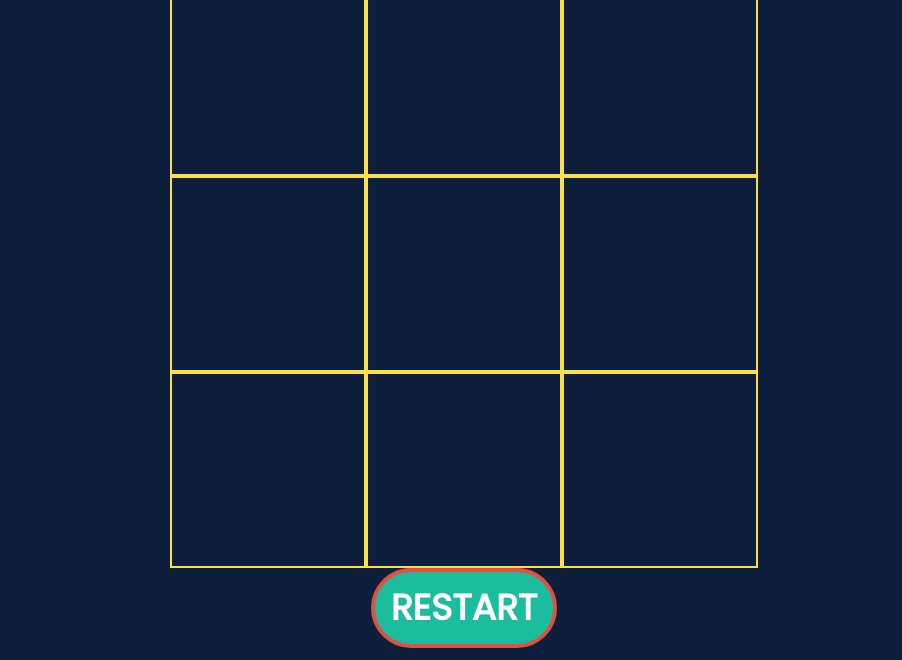
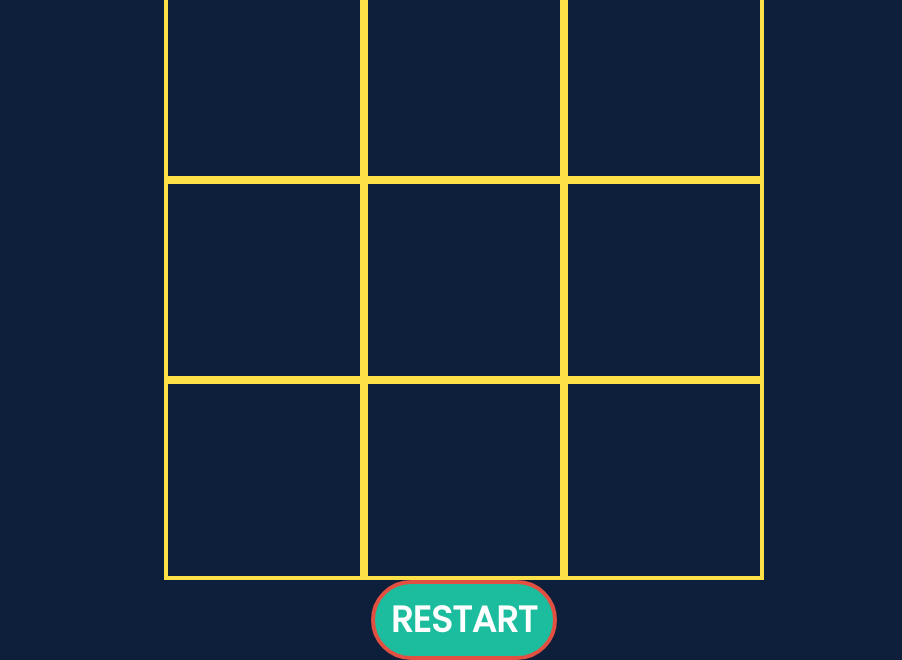
Before and after one commit to shairatorio/tic-tac-toe, a website: page dist/index.html in a window 1280 px wide. Shown: the part 192-852 px from the top of the page, without its empty margins (176-1078 px from the left). Drawn offline with Linux system fonts and the light colour scheme.

Commit message:
Add border thickness

```diff
--- a/dist/index.html
+++ b/dist/index.html
@@ -6,6 +6,7 @@
     <title>tic-tac-toe</title>
     <link rel="stylesheet" href="https://fonts.googleapis.com/css?family=Poppins|Audiowide">
     <link href="output.css" rel="stylesheet" />
+    <link rel="icon" href="/resources/images/logo.png" type="image/icon type">
     <script type="text/javascript" src="script.js" defer></script>
 </head>
 <body class="bg-dark-blue font-poppins">
@@ -14,15 +15,15 @@
             <p id="message" class="max-sm:text-2xl md:text-4xl lg:text-5xl xl:text-6xl font-bold text-center text-white py-2"><span id="mark" class="text-red">X</span> turn</p>
         <div class="wrapper flex justify-center">
             <div class="grid grid-cols-3">
-                <button data-index="0" type="button" class="index max-sm:p-8 md:p-14 lg:p-40 xl:p-24 max-sm:text-2xl md:text-4xl lg:text-5xl xl:text-6xl border-2 border-yellow-300 font-bold flex items-center justify-center"></button>
-                <button data-index="1" type="button" class="index max-sm:p-8 md:p-14 lg:p-40 xl:p-24 max-sm:text-2xl md:text-4xl lg:text-5xl xl:text-6xl border-2 border-yellow-300 font-bold flex items-center justify-center"></button>
-                <button data-index="2" type="button" class="index max-sm:p-8 md:p-14 lg:p-40 xl:p-24 max-sm:text-2xl md:text-4xl lg:text-5xl xl:text-6xl  border-2 border-yellow-300 font-bold flex items-center justify-center"></button>
-                <button data-index="3" type="button" class="index max-sm:p-8 md:p-14 lg:p-40 xl:p-24 max-sm:text-2xl md:text-4xl lg:text-5xl xl:text-6xl border-2 border-yellow-300 font-bold flex items-center justify-center"></button>
-                <button data-index="4" type="button" class="index max-sm:p-8 md:p-14 lg:p-40 xl:p-24 max-sm:text-2xl md:text-4xl lg:text-5xl xl:text-6xl border-2 border-yellow-300 font-bold flex items-center justify-center"></button>
-                <button data-index="5" type="button" class="index max-sm:p-8 md:p-14 lg:p-40 xl:p-24 max-sm:text-2xl md:text-4xl lg:text-5xl xl:text-6xl border-2 border-yellow-300 font-bold flex items-center justify-center"></button>
-                <button data-index="6" type="button" class="index max-sm:p-8 md:p-14 lg:p-40 xl:p-24 max-sm:text-2xl md:text-4xl lg:text-5xl xl:text-6xl border-2 border-yellow-300 font-bold flex items-center justify-center"></button>
-                <button data-index="7" type="button" class="index max-sm:p-8 md:p-14 lg:p-40 xl:p-24 max-sm:text-2xl md:text-4xl lg:text-5xl xl:text-6xl border-2 border-yellow-300 font-bold flex items-center justify-center"></button>
-                <button data-index="8" type="button" class="index max-sm:p-8 md:p-14 lg:p-40 xl:p-24 max-sm:text-2xl md:text-4xl lg:text-5xl xl:text-6xl border-2 border-yellow-300 font-bold flex items-center justify-center"></button>
+                <button data-index="0" type="button" class="index max-sm:p-8 md:p-14 lg:p-40 xl:p-24 max-sm:text-2xl md:text-4xl lg:text-5xl xl:text-6xl border-4 border-yellow-300 font-bold flex items-center justify-center"></button>
+                <button data-index="1" type="button" class="index max-sm:p-8 md:p-14 lg:p-40 xl:p-24 max-sm:text-2xl md:text-4xl lg:text-5xl xl:text-6xl border-4 border-yellow-300 font-bold flex items-center justify-center"></button>
+                <button data-index="2" type="button" class="index max-sm:p-8 md:p-14 lg:p-40 xl:p-24 max-sm:text-2xl md:text-4xl lg:text-5xl xl:text-6xl  border-4 border-yellow-300 font-bold flex items-center justify-center"></button>
+                <button data-index="3" type="button" class="index max-sm:p-8 md:p-14 lg:p-40 xl:p-24 max-sm:text-2xl md:text-4xl lg:text-5xl xl:text-6xl border-4 border-yellow-300 font-bold flex items-center justify-center"></button>
+                <button data-index="4" type="button" class="index max-sm:p-8 md:p-14 lg:p-40 xl:p-24 max-sm:text-2xl md:text-4xl lg:text-5xl xl:text-6xl border-4 border-yellow-300 font-bold flex items-center justify-center"></button>
+                <button data-index="5" type="button" class="index max-sm:p-8 md:p-14 lg:p-40 xl:p-24 max-sm:text-2xl md:text-4xl lg:text-5xl xl:text-6xl border-4 border-yellow-300 font-bold flex items-center justify-center"></button>
+                <button data-index="6" type="button" class="index max-sm:p-8 md:p-14 lg:p-40 xl:p-24 max-sm:text-2xl md:text-4xl lg:text-5xl xl:text-6xl border-4 border-yellow-300 font-bold flex items-center justify-center"></button>
+                <button data-index="7" type="button" class="index max-sm:p-8 md:p-14 lg:p-40 xl:p-24 max-sm:text-2xl md:text-4xl lg:text-5xl xl:text-6xl border-4 border-yellow-300 font-bold flex items-center justify-center"></button>
+                <button data-index="8" type="button" class="index max-sm:p-8 md:p-14 lg:p-40 xl:p-24 max-sm:text-2xl md:text-4xl lg:text-5xl xl:text-6xl border-4 border-yellow-300 font-bold flex items-center justify-center"></button>
             </div>
         </div>
         <div class="flex justify-center">
```
Also changed, not shown: dist/output.css.
